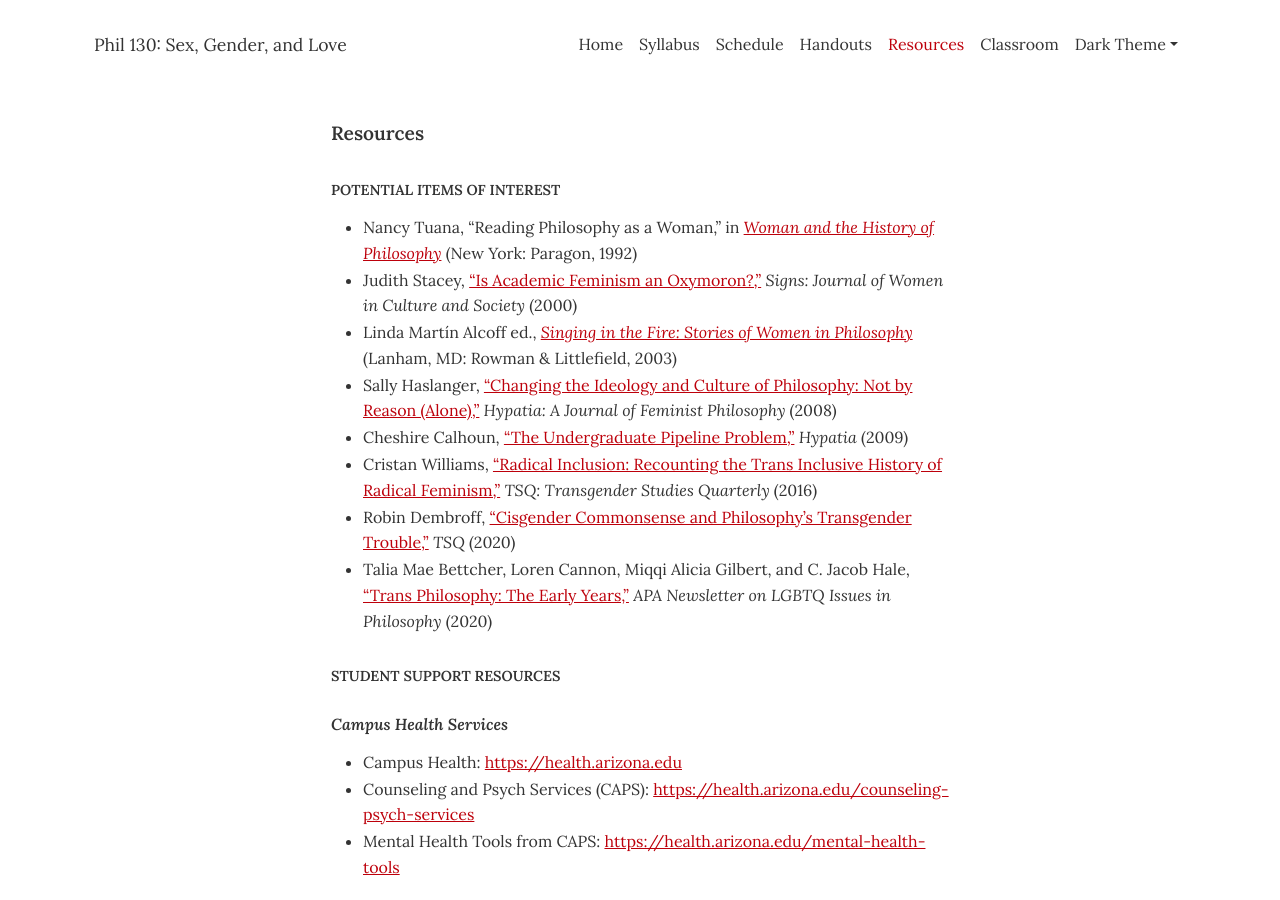
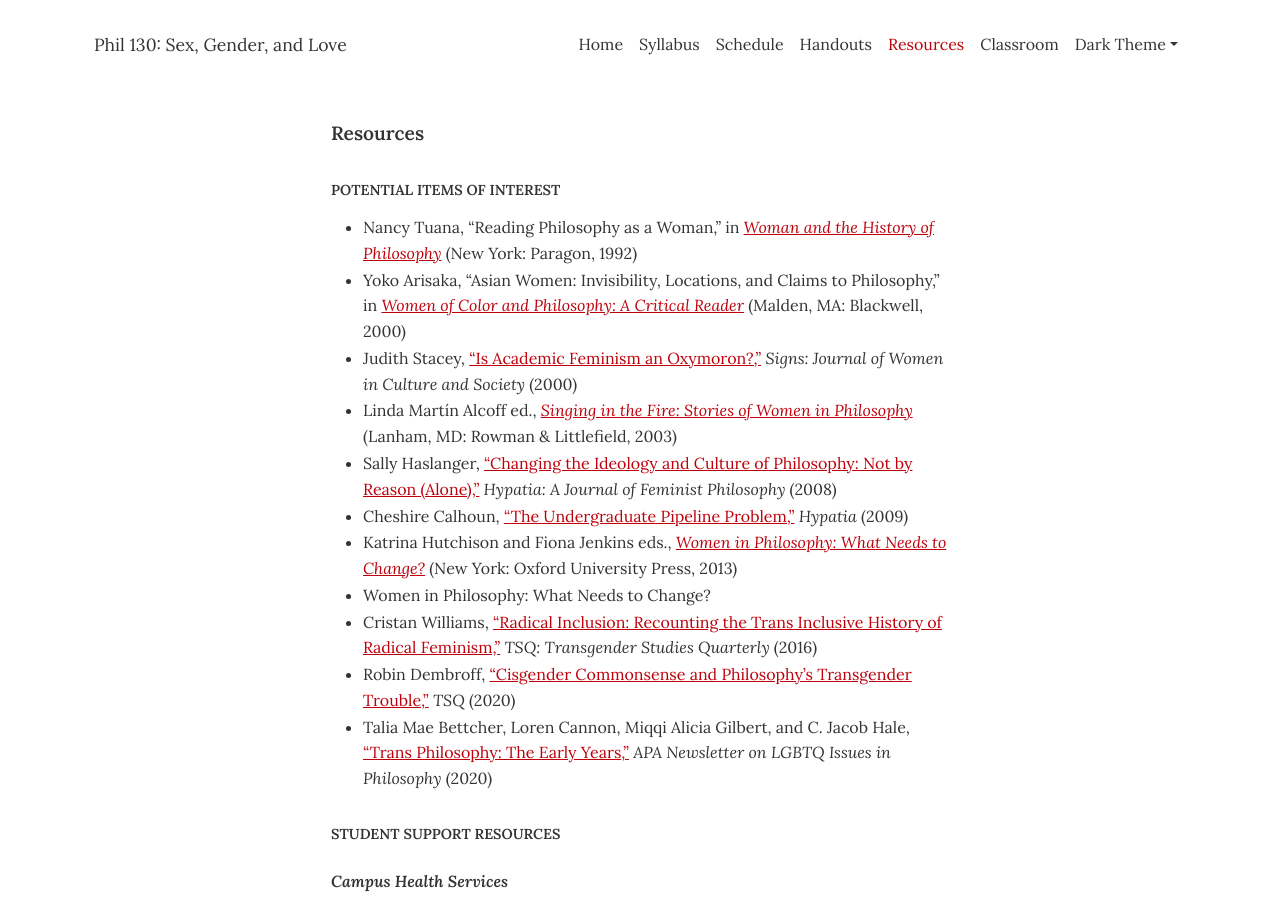
Before and after one commit to dingherself/130, a Jekyll site: the page built from resources.md, in a window 1280 px wide and 900 px high. Built offline with Jekyll 4.4.1, drawn with Linux system fonts in a browser that asks for light colours.

Commit message:
more resources

```diff
--- a/resources.md
+++ b/resources.md
@@ -10,10 +10,13 @@ order: 17
 ## Potential Items of Interest
 
 - Nancy Tuana, “Reading Philosophy as a Woman,” in [*Woman and the History of Philosophy*](https://archive.org/embed/isbn_9780557781942) (New York: Paragon, 1992)
+- Yoko Arisaka, “Asian Women: Invisibility, Locations, and Claims to Philosophy,” in [*Women of Color and Philosophy: A Critical Reader*](https://arizona-primo.hosted.exlibrisgroup.com/permalink/f/6ljalh/01UA_ALMA21454584770003843) (Malden, MA: Blackwell, 2000)
 - Judith Stacey, [“Is Academic Feminism an Oxymoron?,”](http://ezproxy.library.arizona.edu/login?url=https://www.jstor.org/stable/3175510) *Signs: Journal of Women in Culture and Society* (2000)
 - Linda Martín Alcoff ed., [*Singing in the Fire: Stories of Women in Philosophy*](https://arizona-primo.hosted.exlibrisgroup.com/permalink/f/6ljalh/01UA_ALMA51541311710003843) (Lanham, MD: Rowman & Littlefield, 2003)
 - Sally Haslanger, [“Changing the Ideology and Culture of Philosophy: Not by Reason (Alone),”](https://web.mit.edu/~shaslang/papers/HaslangerWomeninPhil07.pdf) *Hypatia: A Journal of Feminist Philosophy* (2008)
 - Cheshire Calhoun, [“The Undergraduate Pipeline Problem,”](http://ezproxy.library.arizona.edu/login?url=https://www.jstor.org/stable/20618157) *Hypatia* (2009)
+- Katrina Hutchison and Fiona Jenkins eds., [*Women in Philosophy: What Needs to Change?*](https://ezproxy.library.arizona.edu/login?url=https://doi.org/10.1093/acprof:oso/9780199325603.001.0001) (New York: Oxford University Press, 2013)
+- Women in Philosophy: What Needs to Change?
 - Cristan Williams, [“Radical Inclusion: Recounting the Trans Inclusive History of Radical Feminism,”](http://ezproxy.library.arizona.edu/login?url=https://doi.org/10.1215/23289252-3334463) *TSQ: Transgender Studies Quarterly* (2016)
 - Robin Dembroff, [“Cisgender Commonsense and Philosophy’s Transgender Trouble,”](http://ezproxy.library.arizona.edu/login?url=https://doi.org/10.1215/23289252-8553048) *TSQ* (2020)
 - Talia Mae Bettcher, Loren Cannon, Miqqi Alicia Gilbert, and
```
